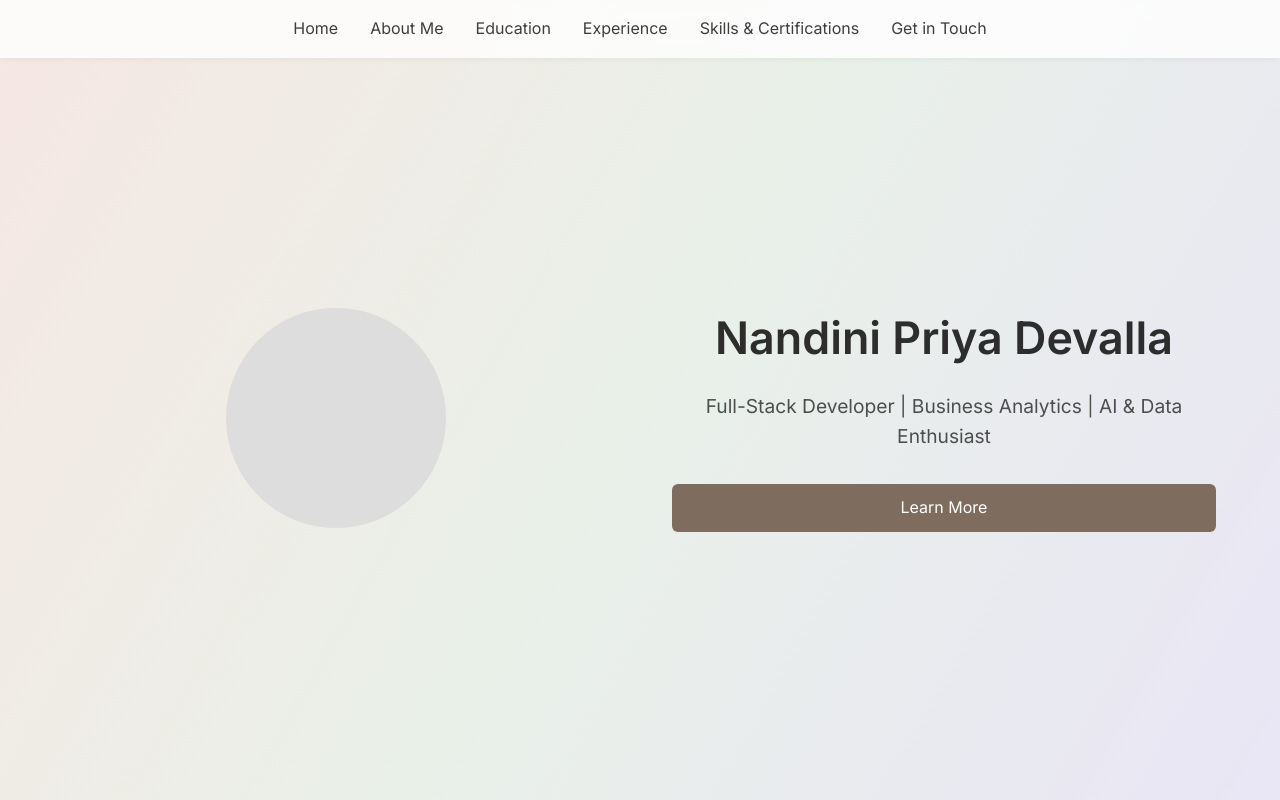
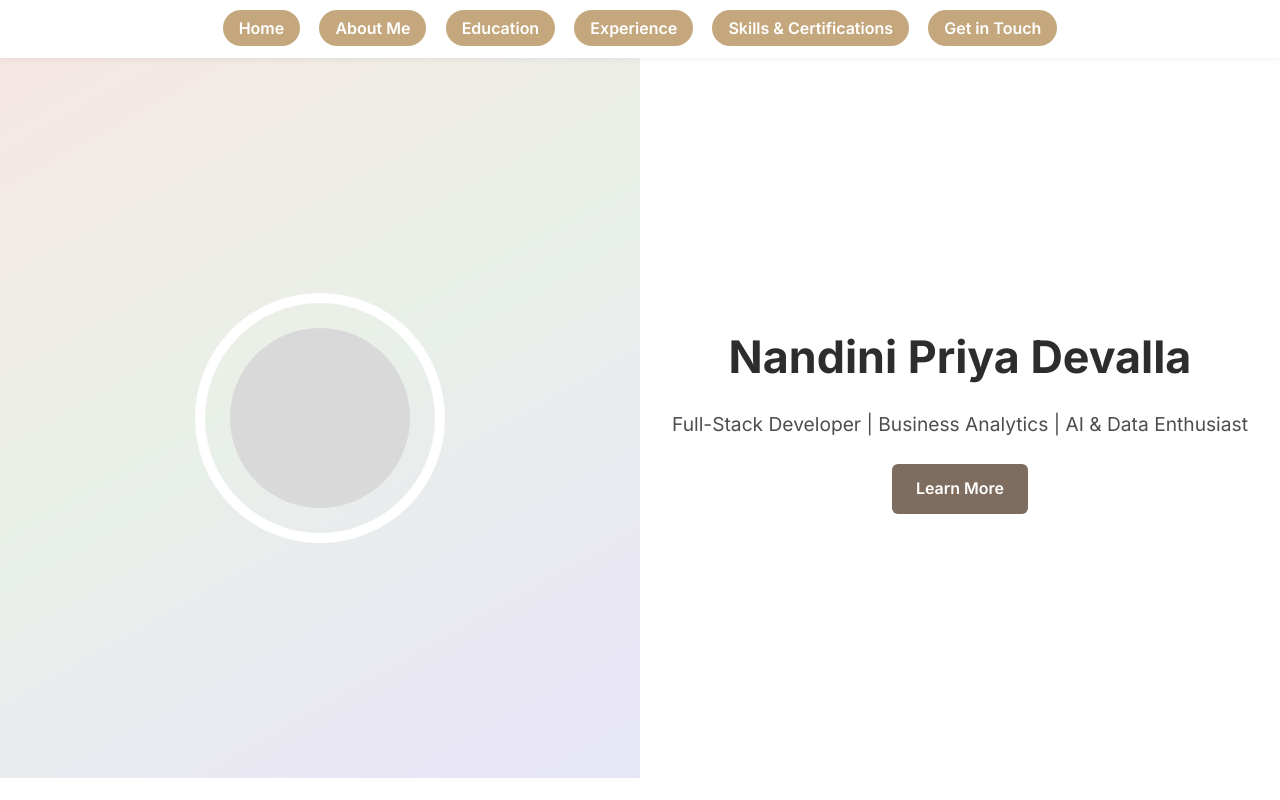
Before and after one commit to nandinidevalla/nandinidevalla.github.io, a plain HTML site: page index.html in a window 1280 px wide. Shown: the top 800 px of the page. Drawn offline with Linux system fonts and the light colour scheme.

Commit message:
Updated Layout

```diff
--- a/css/style.css
+++ b/css/style.css
@@ -1,4 +1,3 @@
-/* ========== Reset ========== */
 * {
     box-sizing: border-box;
     margin: 0;
@@ -6,71 +5,84 @@
   }
 
   body {
-    font-family: 'Inter', sans-serif;
-    background: linear-gradient(to bottom right, #f6e7e3, #e9f0e8, #e9e6f5, #ddeaf3);
+    font-family: "Inter", sans-serif;
+    background: #ffffff;
     color: #333;
     line-height: 1.6;
     scroll-behavior: smooth;
   }
 
-  /* ========== Navbar ========== */
+  /* Navbar with golden pill nav buttons */
   .navbar {
-    background-color: rgba(255, 255, 255, 0.8);
+    background-color: #ffffffee;
     padding: 1rem 2rem;
     position: sticky;
     top: 0;
     z-index: 100;
     backdrop-filter: blur(10px);
-    box-shadow: 0 1px 6px rgba(0, 0, 0, 0.05);
+    box-shadow: 0 2px 6px rgba(0, 0, 0, 0.05);
   }
 
   .nav-list {
     display: flex;
     justify-content: center;
+    flex-wrap: wrap;
     list-style: none;
-    gap: 2rem;
-    flex-wrap: wrap;
+    gap: 1.2rem;
   }
 
   .nav-list a {
+    padding: 0.5rem 1rem;
+    background-color: #c4a77d;
+    color: #fff;
+    border-radius: 20px;
+    font-weight: 600;
     text-decoration: none;
-    color: #3e3e3e;
-    font-weight: 500;
-    font-size: 1rem;
-    transition: color 0.2s ease;
+    transition: background 0.3s;
   }
 
   .nav-list a:hover {
-    color: #7e6d5e;
+    background-color: #a88964;
   }
 
-  /* ========== Hero Split ========== */
+  /* Hero Section */
   .hero-split {
+    display: flex;
+    min-height: 90vh;
+    background: linear-gradient(to bottom right, #f6e7e3, #e9f0e8, #e9e6f5, #ddeaf3);
+  }
+
+  .hero-left,
+  .hero-right {
+    flex: 1;
     display: flex;
     align-items: center;
     justify-content: center;
-    padding: 5rem 2rem;
-    min-height: 90vh;
-  }
-
-  .hero-left, .hero-right {
-    flex: 1;
     padding: 2rem;
   }
 
-  .photo-placeholder {
-    width: 220px;
-    height: 220px;
-    background-color: #ddd;
+  .photo-ring {
+    width: 250px;
+    height: 250px;
+    border: 10px solid white;
     border-radius: 50%;
-    margin: 0 auto;
+    display: flex;
+    align-items: center;
+    justify-content: center;
+    background: transparent;
+  }
+
+  .photo-inner {
+    width: 180px;
+    height: 180px;
+    background-color: #d9d9d9;
+    border-radius: 50%;
   }
 
   .hero-right {
-    display: flex;
     flex-direction: column;
-    justify-content: center;
     text-align: center;
+    background: white;
   }
 
   .hero-right h1 {
@@ -81,18 +93,17 @@
 
   .hero-right p {
     font-size: 1.2rem;
-    margin-bottom: 2rem;
+    margin-bottom: 1.5rem;
     color: #4e4e4e;
   }
 
   .cta-button {
-    padding: 0.7rem 1.5rem;
     background-color: #7e6d5e;
     color: white;
-    border: none;
+    padding: 0.75rem 1.5rem;
+    font-weight: 600;
     border-radius: 6px;
     text-decoration: none;
-    font-weight: 500;
     transition: background 0.3s ease;
   }
 
@@ -100,8 +111,9 @@
     background-color: #a58f7e;
   }
 
-  /* ========== Sections ========== */
+  /* Scroll Fix */
   .section {
+    scroll-margin-top: 90px;
     max-width: 900px;
     margin: 4rem auto;
     padding: 2rem;
@@ -113,7 +125,6 @@
   .section h2 {
     font-size: 1.8rem;
     margin-bottom: 1rem;
-    color: #2e2e2e;
     border-bottom: 1px solid #ddd;
     padding-bottom: 0.5rem;
   }
@@ -127,29 +138,14 @@
     margin-bottom: 0.8rem;
   }
 
-  /* ========== Links ========== */
-  a {
-    color: #3e3e3e;
-  }
-
-  a:hover {
-    color: #7e6d5e;
-    text-decoration: underline;
-  }
-
-  /* ========== Responsive ========== */
+  /* Responsive */
   @media (max-width: 768px) {
     .hero-split {
       flex-direction: column;
-      padding: 3rem 1rem;
-    }
-
-    .photo-placeholder {
-      margin-bottom: 2rem;
     }
 
     .nav-list {
-      gap: 1rem;
+      gap: 0.6rem;
     }
 
     .hero-right h1 {
--- a/index.html
+++ b/index.html
@@ -6,9 +6,12 @@
   <meta name="viewport" content="width=device-width, initial-scale=1.0" />
   <title>Nandini Priya Devalla | Portfolio</title>
   <link rel="stylesheet" href="css/style.css" />
-  <link rel="preconnect" href="https://fonts.googleapis.com">
-  <link rel="preconnect" href="https://fonts.gstatic.com" crossorigin>
-  <link href="https://fonts.googleapis.com/css2?family=Inter:wght@400;600&display=swap" rel="stylesheet">
+  <link rel="preconnect" href="https://fonts.googleapis.com" />
+  <link rel="preconnect" href="https://fonts.gstatic.com" crossorigin />
+  <link
+    href="https://fonts.googleapis.com/css2?family=Inter:wght@400;600;700&display=swap"
+    rel="stylesheet"
+  />
 </head>
 
 <body>
@@ -26,11 +29,12 @@
   </header>
 
   <main>
-    <!-- Hero split layout -->
+    <!-- Hero Split Section -->
     <section id="home" class="hero-split">
       <div class="hero-left">
-        <!-- Placeholder for profile image -->
-        <div class="photo-placeholder"></div>
+        <div class="photo-ring">
+          <div class="photo-inner"></div>
+        </div>
       </div>
       <div class="hero-right">
         <h1>Nandini Priya Devalla</h1>
@@ -41,7 +45,11 @@
 
     <section id="about" class="section">
       <h2>About Me</h2>
-      <p>I’m a full-stack developer with 2+ years of experience building scalable applications and contributing to AI-powered systems. Currently pursuing an MS in Business Analytics & Information Management at Purdue, I focus on applied data science, generative AI, and building meaningful tech products.</p>
+      <p>
+        I’m a full-stack developer with 2+ years of experience building scalable applications and contributing to
+        AI-powered systems. Currently pursuing an MS in Business Analytics & Information Management at Purdue, I focus
+        on applied data science, generative AI, and building meaningful tech products.
+      </p>
     </section>
 
     <section id="education" class="section">
@@ -62,7 +70,9 @@
 
     <section id="skills" class="section">
       <h2>Skills & Certifications</h2>
-      <p>Java, Spring Boot, Angular, React, SQL, Python, MongoDB, GitHub, MLflow, Spark, Jenkins, Azure, LangChain</p>
+      <p>
+        Java, Spring Boot, Angular, React, SQL, Python, MongoDB, GitHub, MLflow, Spark, Jenkins, Azure, LangChain
+      </p>
     </section>
 
     <section id="contact" class="section">
@@ -72,5 +82,4 @@
     </section>
   </main>
 </body>
-
 </html>
```
